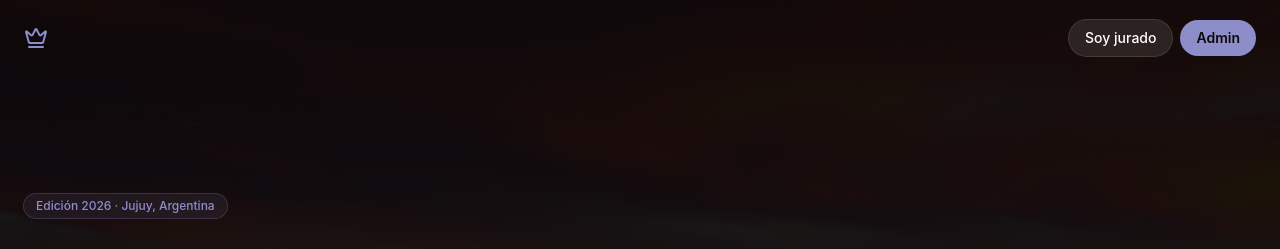
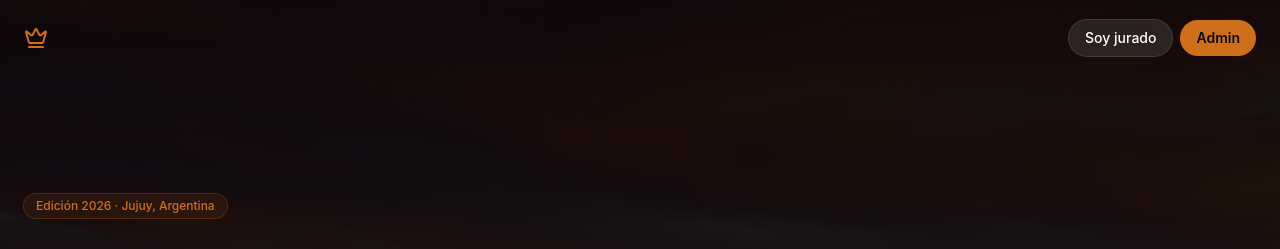
Before and after one commit to Andru-Flores7/eleccionesv1.0, a React (Vite) app: page / in a window 1280 px wide. Shown: the top 249 px of the page. Built offline with nearby package versions, Linux system fonts and the light colour scheme; no server answers; the database is empty.

Commit message:
añade nuevo color de tema

```diff
--- a/src/styles.css
+++ b/src/styles.css
@@ -86,12 +86,12 @@
   --muted-foreground: oklch(0.68 0.02 80);
   --accent: oklch(63.055% 0.11427 288.629);
   --accent-foreground: oklch(0.14 0.005 60);
-  --destructive: oklch(0.62 0.22 27);
+  --destructive: oklch(58.073% 0.23032 28.795);
   --destructive-foreground: oklch(0.98 0.01 80);
   --border: oklch(0.78 0.15 85 / 0.18);
   --input: oklch(0.78 0.15 85 / 0.14);
   --ring: oklch(62.569% 0.18355 269.933);
-  --gold: oklch(66.854% 0.08707 283.031);
+  --gold: oklch(63.966% 0.14913 54.865);
   --gold-foreground: oklch(0.14 0.005 60);
   --gold-soft: oklch(0.78 0.15 85 / 0.12);
   --chart-1: oklch(51.477% 0.08083 272.98);
```
